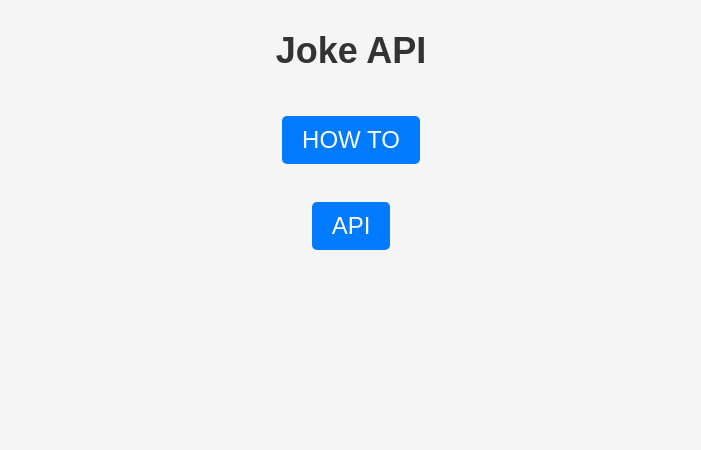
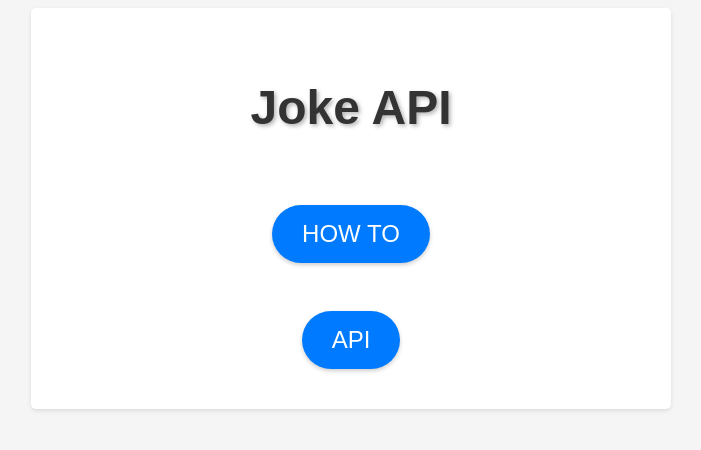
Before and after one commit to Catspindev/joke.api, a plain HTML site: page index.html in a window 1280 px wide. Shown: the whole page, without its empty margins (289-990 px from the left). Drawn offline with Linux system fonts and the light colour scheme.

Commit message:
Update index.html

```diff
--- a/index.html
+++ b/index.html
@@ -9,21 +9,33 @@
             background-color: #f5f5f5;
         }
 
+        .container {
+            max-width: 600px;
+            margin: 0 auto;
+            padding: 40px 20px;
+            background-color: #ffffff;
+            border-radius: 5px;
+            box-shadow: 0 2px 4px rgba(0, 0, 0, 0.1);
+        }
+
         h1 {
-            font-size: 36px;
-            margin-top: 30px;
+            font-size: 48px;
             color: #333333;
+            margin-bottom: 40px;
+            text-shadow: 2px 2px 4px rgba(0, 0, 0, 0.3);
         }
 
         .button {
             display: inline-block;
             font-size: 24px;
-            padding: 10px 20px;
-            margin-top: 20px;
+            padding: 15px 30px;
+            margin-top: 30px;
             text-decoration: none;
             color: #ffffff;
             background-color: #007bff;
-            border-radius: 5px;
+            border-radius: 50px;
+            border: none;
+            box-shadow: 0 2px 4px rgba(0, 0, 0, 0.2);
             transition: background-color 0.3s ease;
         }
 
@@ -33,10 +45,12 @@
     </style>
 </head>
 <body>
-    <h1>Joke API</h1>
-    <a class="button" href="https://joke.api.catspin.eu.org/howto.html">HOW TO</a>
-    <br>
-    <br>
-    <a class="button" href="https://joke.api.catspin.eu.org/api">API</a>
+    <div class="container">
+        <h1>Joke API</h1>
+        <a href="https://joke.api.catspin.eu.org/howto.html" class="button">HOW TO</a>
+        <br>
+        <br>
+        <a href="https://joke.api.catspin.eu.org/api" class="button">API</a>
+    </div>
 </body>
 </html>
```
